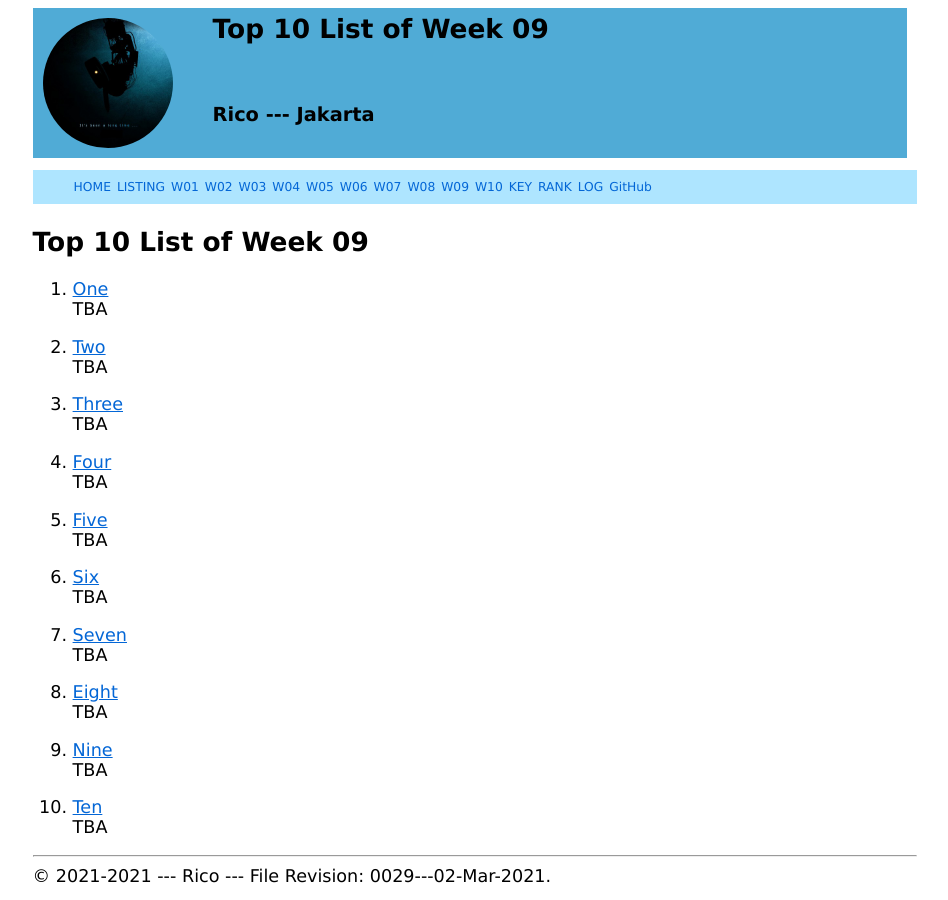
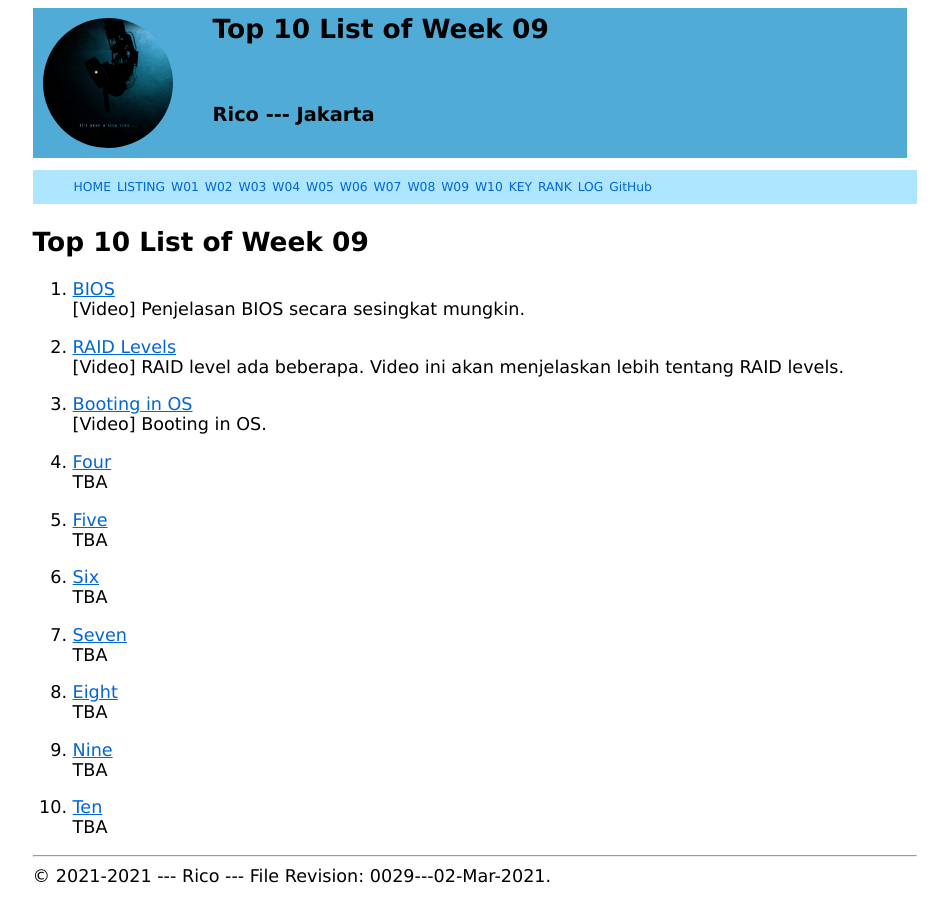
Before and after one commit to azricot/os211, a Jekyll site: the page built from w09.md, in a window 1280 px wide. Shown: the whole page, without its empty margins (165-1113 px from the left). Built offline with Jekyll 4.4.1, drawn with Linux system fonts in a browser that asks for light colours; our own code applies the rules of GitHub Pages for plain Markdown files.

Commit message:
OS211 azricot

```diff
--- a/w09.md
+++ b/w09.md
@@ -5,14 +5,14 @@ permalink: /W09/
 
 # Top 10 List of Week 09
 
-1. [One](https://en.wikipedia.org/wiki/1)<br>
-TBA
+1. [BIOS](https://www.youtube.com/watch?v=zIYkol851dU)<br>
+[Video] Penjelasan BIOS secara sesingkat mungkin.
 
-2. [Two](https://en.wikipedia.org/wiki/2)<br>
-TBA
+2. [RAID Levels](https://www.youtube.com/watch?v=BZE4cIm23Js)<br>
+[Video] RAID level ada beberapa. Video ini akan menjelaskan lebih tentang RAID levels.
 
-3. [Three](https://en.wikipedia.org/wiki/3)<br>
-TBA
+3. [Booting in OS](https://www.youtube.com/watch?v=bfAvqAWSnCE)<br>
+[Video] Booting in OS.
 
 4. [Four](https://en.wikipedia.org/wiki/4)<br>
 TBA
```
